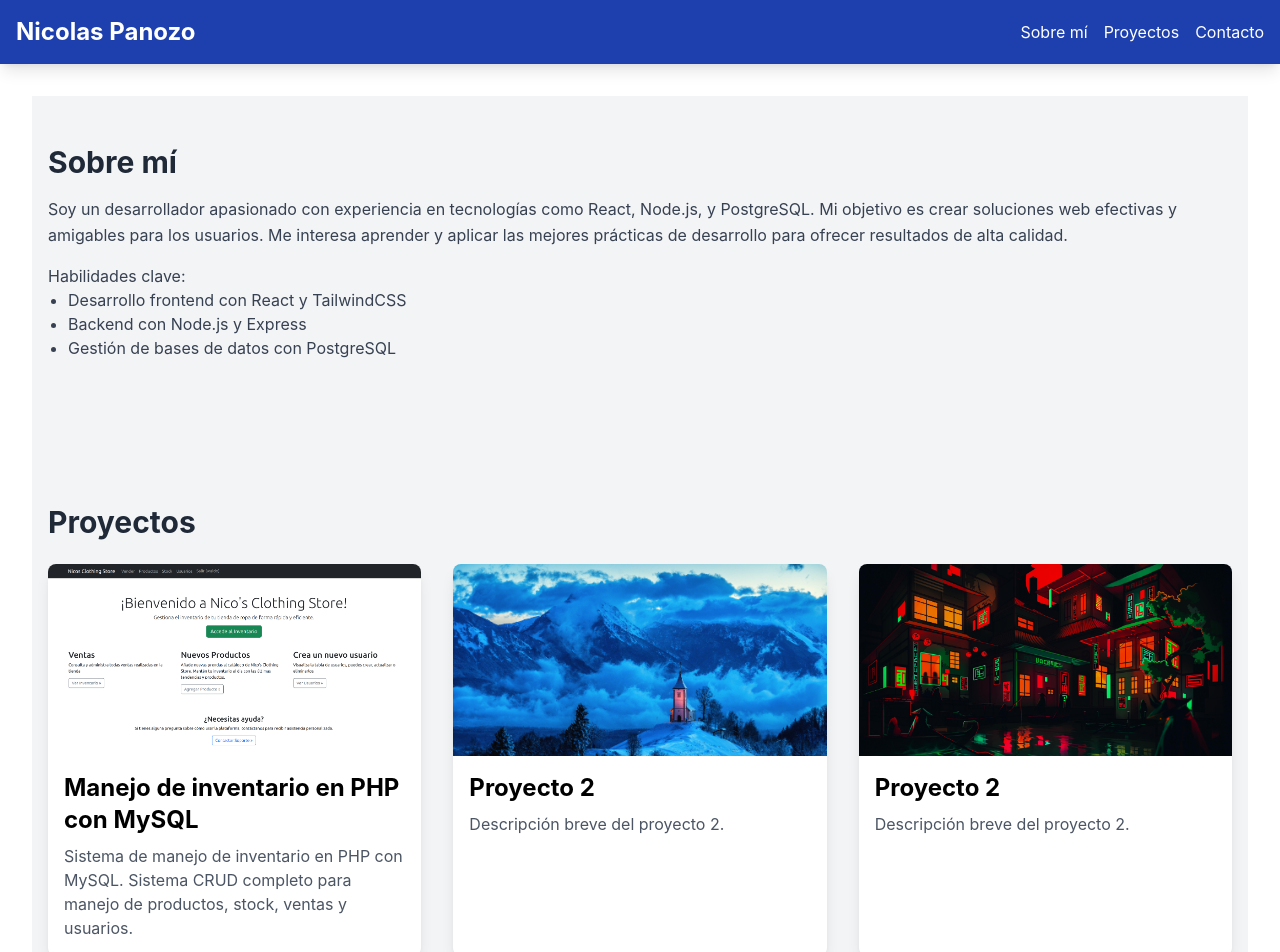
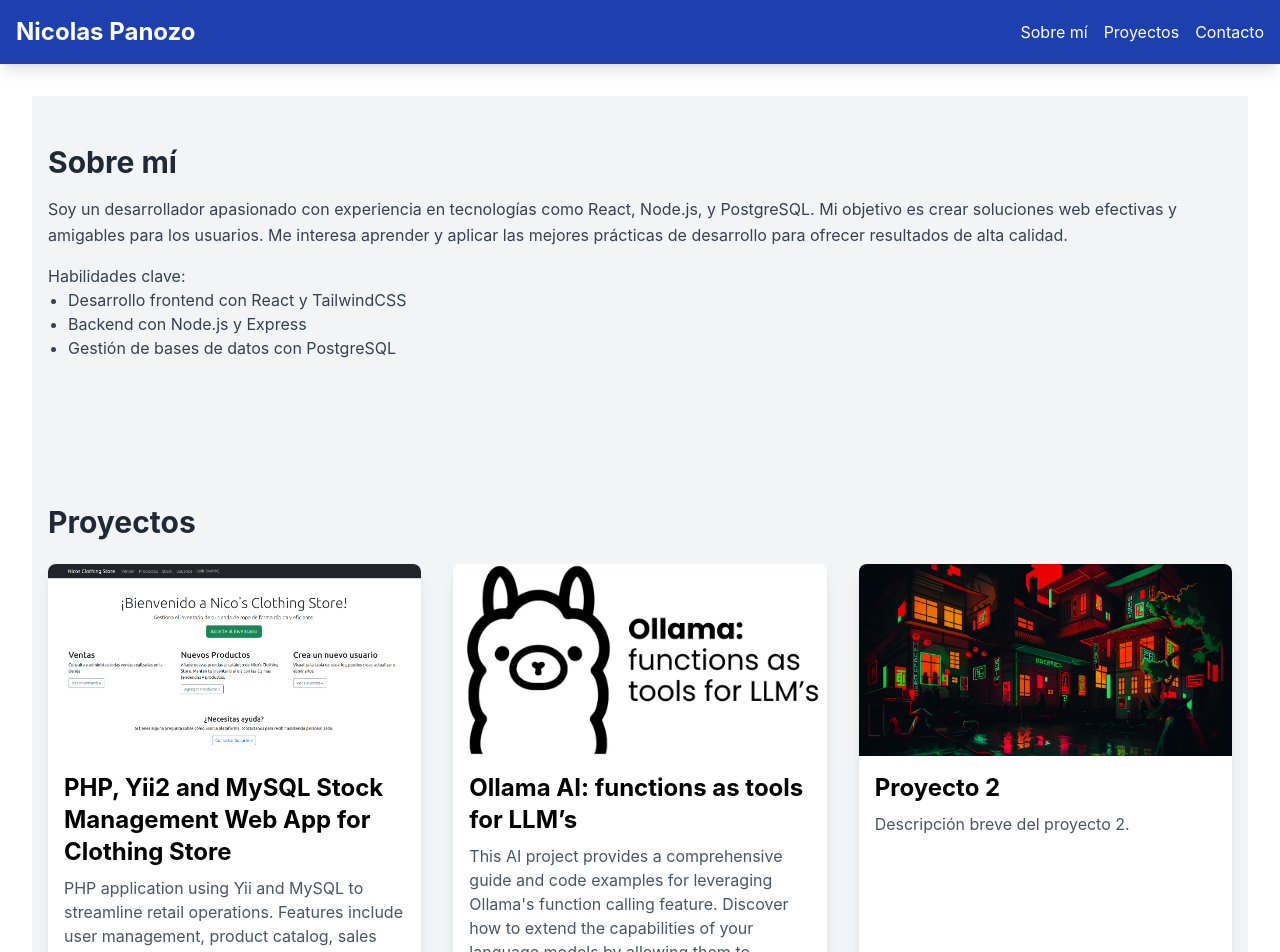
Before and after one commit to nicopanozo/portfolio-react, a React (Create React App) app in the folder frontend/: page / in a window 1280 px wide. Shown: the top 952 px of the page. Built offline with nearby package versions, Linux system fonts and the light colour scheme.

Commit message:
Add Ollama tools project to Projects.jsx

```diff
--- a/frontend/src/components/Projects.jsx
+++ b/frontend/src/components/Projects.jsx
@@ -4,6 +4,7 @@ import ProjectCard from './ProjectCard';
 import project1Image from '../assets/images/project1.jpg';
 import project2Image from '../assets/images/project2.jpg';
 import phpStore from '../assets/images/phpStore.png';
+import ollamaTools from '../assets/images/ollamaTools.png';
 import { motion } from "framer-motion";
 
 const Projects = () => {
@@ -20,16 +21,16 @@ const Projects = () => {
         <h2 className="text-3xl font-bold text-gray-800 mb-6">Proyectos</h2>
         <div className="grid grid-cols-1 md:grid-cols-2 lg:grid-cols-3 gap-8">
           <ProjectCard
-            title="Manejo de inventario en PHP con MySQL"
-            description="Sistema de manejo de inventario en PHP con MySQL. Sistema CRUD completo para manejo de productos, stock, ventas y usuarios."
+            title="PHP, Yii2 and MySQL Stock Management Web App for Clothing Store"
+            description="PHP application using Yii and MySQL to streamline retail operations. Features include user management, product catalog, sales tracking, and real-time inventory updates."
             imageSrc={phpStore}
             projectLink="https://github.com/nicopanozo/tienda-php.git"
           />
           <ProjectCard
-            title="Proyecto 2"
-            description="Descripción breve del proyecto 2."
-            imageSrc={project1Image}
-            projectLink="https://enlace-al-proyecto2.com"
+            title="Ollama AI: functions as tools for LLM’s"
+            description="This AI project provides a comprehensive guide and code examples for leveraging Ollama's function calling feature. Discover how to extend the capabilities of your language models by allowing them to interact with external tools and data sources."
+            imageSrc={ollamaTools}
+            projectLink="https://github.com/nicopanozo/ollama-functions-as-tools.git"
           />
           <ProjectCard
             title="Proyecto 2"
```
Also changed, not shown: frontend/src/assets/images/ollamaTools.png (added).
